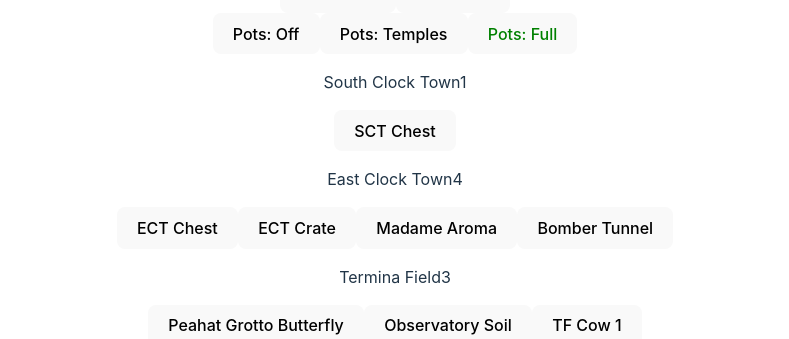
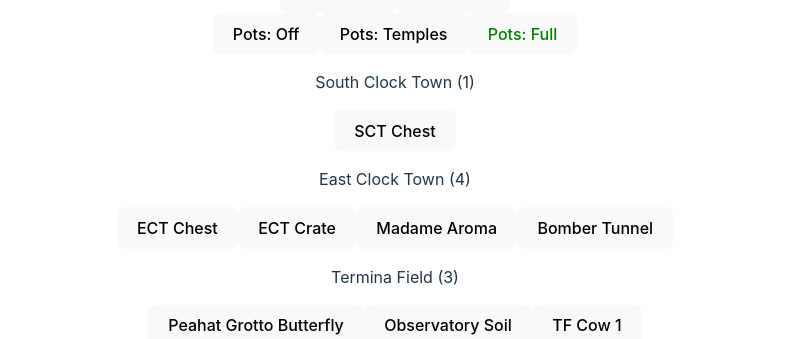
Before and after one commit to ChaoticYosher/mmr-mystery-tracker, a React (Vite) app: page / in a window 1280 px wide. Shown: the part 303-642 px from the top of the page, without its empty margins (245-1034 px from the left). Built offline with nearby package versions, Linux system fonts and the light colour scheme.

Commit message:
lift reducers into their own providers

```diff
--- a/src/App.tsx
+++ b/src/App.tsx
@@ -1,29 +1,13 @@
 import "./App.css";
 import { Checklist } from "./components/Checklist";
-import { LocationContext } from "./components/LocationContext";
-import { SettingContext } from "./components/SettingContext";
+import { LocationProvider } from "./components/LocationProvider";
+import { SettingProvider } from "./components/SettingProvider";
 import _locations from "./data/checks.json";
 import _settings from "./data/mystery.json";
 import { LocationData, SettingData } from "./types/LocationData";
 
-function App() {
+function initializeSettings(): SettingData {
     const initialSettings: { [key: string]: string } = {};
-    const locations: LocationData = {
-        locations: _locations,
-        regionCache: new Map<string, number[]>(),
-        checkedLocations: new Map<string, string[]>(),
-    };
-    locations.locations.forEach((location, index) => {
-        location.id = index;
-        const region: string = location.region;
-        if (!locations.regionCache.has(region)) {
-            locations.regionCache.set(region, []);
-        }
-        if (!locations.checkedLocations.has(region)) {
-            locations.checkedLocations.set(region, []);
-        }
-        locations.regionCache.get(region)?.push(index);
-    });
     const settings: SettingData = {
         settings: _settings,
         enabled: initialSettings,
@@ -35,14 +19,36 @@ function App() {
             }
         })
     );
+    return settings;
+}
+
+function initialLocations(): LocationData {
+    const initialLocations: LocationData = {
+        locations: _locations,
+        regionCache: new Map<string, number[]>(),
+        checkedLocations: new Map<string, string[]>(),
+    };
+    initialLocations.locations.forEach((location, index) => {
+        location.id = index;
+        const region: string = location.region;
+        if (!initialLocations.regionCache.has(region)) {
+            initialLocations.regionCache.set(region, []);
+        }
+        if (!initialLocations.checkedLocations.has(region)) {
+            initialLocations.checkedLocations.set(region, []);
+        }
+        initialLocations.regionCache.get(region)?.push(index);
+    });
+    return initialLocations;
+}
+
+function App() {
     return (
-        <>
-            <LocationContext.Provider value={locations}>
-                <SettingContext.Provider value={settings}>
-                    <Checklist></Checklist>
-                </SettingContext.Provider>
-            </LocationContext.Provider>
-        </>
+        <LocationProvider initialLocations={initialLocations()}>
+            <SettingProvider initialSettings={initializeSettings()}>
+                <Checklist></Checklist>
+            </SettingProvider>
+        </LocationProvider>
     );
 }
 
--- a/src/components/Checklist.tsx
+++ b/src/components/Checklist.tsx
@@ -2,8 +2,8 @@ import { useContext } from "react";
 import { LocationData, SettingData } from "../types/LocationData";
 import { LocationContext } from "./LocationContext";
 import { MysterySetting } from "./MysterySetting";
+import { Region } from "./Region";
 import { SettingContext } from "./SettingContext";
-import { Region } from "./Region";
 
 export function Checklist() {
     const locations: LocationData = useContext(LocationContext);
--- a/src/components/Location.tsx
+++ b/src/components/Location.tsx
@@ -1,41 +1,15 @@
-import { useContext } from "react";
 import { Check } from "../types/Check";
-import {
-    LocationData,
-    TrackerAction,
-    UpdateLocationData,
-} from "../types/LocationData";
-import { LocationContext } from "./LocationContext";
-import { useImmerReducer } from "use-immer";
-
-function reducer(locations: LocationData, action: UpdateLocationData) {
-    switch (action.type) {
-        case TrackerAction.UpdateLocation: {
-            const regionCheckedCache = locations.checkedLocations.get(
-                action.region
-            );
-            if (regionCheckedCache) {
-                if (regionCheckedCache.includes(action.name)) {
-                    regionCheckedCache.splice(
-                        regionCheckedCache.indexOf(action.name)
-                    );
-                } else {
-                    regionCheckedCache.push(action.name);
-                }
-            }
-            return locations;
-        }
-    }
-}
+import { LocationData, TrackerAction } from "../types/LocationData";
+import { useLocations, useLocationsDispatch } from "./LocationContext";
 
 export function Location({ id, name, region }: Check) {
-    const locations: LocationData = useContext(LocationContext);
-    const [state, dispatch] = useImmerReducer(reducer, locations);
+    const locations: LocationData = useLocations();
+    const dispatch = useLocationsDispatch();
     return (
         <button
             key={id}
             className={
-                state.checkedLocations.get(region)?.includes(name)
+                locations.checkedLocations.get(region)?.includes(name)
                     ? "checked"
                     : ""
             }
--- a/src/components/LocationContext.ts
+++ b/src/components/LocationContext.ts
@@ -1,8 +1,20 @@
-import { LocationData } from "../types/LocationData";
-import { createContext } from "react";
+import { createContext, Dispatch, useContext } from "react";
+import { LocationData, UpdateLocationData } from "../types/LocationData";
 
 export const LocationContext = createContext<LocationData>({
     locations: [],
     regionCache: new Map<string, number[]>(),
     checkedLocations: new Map<string, string[]>(),
 });
+
+export function useLocations() {
+    return useContext(LocationContext);
+}
+
+export const LocationDispatchContext = createContext<
+    Dispatch<UpdateLocationData>
+>(() => {});
+
+export function useLocationsDispatch() {
+    return useContext(LocationDispatchContext);
+}
--- /dev/null
+++ b/src/components/LocationProvider.tsx
@@ -0,0 +1,49 @@
+import { useImmerReducer } from "use-immer";
+import {
+    LocationData,
+    TrackerAction,
+    UpdateLocationData,
+} from "../types/LocationData";
+import { LocationContext, LocationDispatchContext } from "./LocationContext";
+
+function reducer(locations: LocationData, action: UpdateLocationData) {
+    switch (action.type) {
+        case TrackerAction.UpdateLocation: {
+            const regionCheckedCache = locations.checkedLocations.get(
+                action.region
+            );
+            if (regionCheckedCache) {
+                if (regionCheckedCache.includes(action.name)) {
+                    regionCheckedCache.splice(
+                        regionCheckedCache.indexOf(action.name),
+                        1
+                    );
+                } else {
+                    regionCheckedCache.push(action.name);
+                }
+            }
+            return locations;
+        }
+    }
+}
+
+export type LocationProviderProps = React.PropsWithChildren & {
+    initialLocations: LocationData;
+};
+
+export function LocationProvider({
+    initialLocations,
+    children,
+}: LocationProviderProps) {
+    const [locations, locationDispatch] = useImmerReducer(
+        reducer,
+        initialLocations
+    );
+    return (
+        <LocationContext.Provider value={locations}>
+            <LocationDispatchContext.Provider value={locationDispatch}>
+                {children}
+            </LocationDispatchContext.Provider>
+        </LocationContext.Provider>
+    );
+}
--- a/src/components/MysterySetting.tsx
+++ b/src/components/MysterySetting.tsx
@@ -1,40 +1,14 @@
-import { useContext } from "react";
-import { useImmerReducer } from "use-immer";
-import {
-    SettingData,
-    SettingUpdateData,
-    TrackerAction,
-} from "../types/LocationData";
+import { SettingData, TrackerAction } from "../types/LocationData";
 import { Category, MysterySettingData } from "../types/MysterySettingData";
-import { SettingContext } from "./SettingContext";
-
-function reducer(data: SettingData, action: SettingUpdateData) {
-    switch (action.type) {
-        case TrackerAction.UpdateSetting: {
-            const setting: MysterySettingData | undefined = data.settings.find(
-                (setting) => action.category === setting.name
-            );
-            if (
-                setting &&
-                setting.categories.find(
-                    (category) => category.name === action.value
-                )
-            ) {
-                data.enabled[action.category] = action.value;
-            }
-            return data;
-        }
-    }
-}
+import { useSetting, useSettingDispatch } from "./SettingContext";
 
 export interface MysterySettingProps {
     setting: MysterySettingData;
 }
 
 export function MysterySetting({ setting }: MysterySettingProps) {
-    const data: SettingData = useContext(SettingContext);
-    const [state, dispatch] = useImmerReducer(reducer, data);
-
+    const data: SettingData = useSetting();
+    const dispatch = useSettingDispatch();
     return (
         <div>
             {setting.categories.map((category: Category) => (
@@ -49,7 +23,7 @@ export function MysterySetting({ setting }: MysterySettingProps) {
                     }
                     className={
                         category.name &&
-                        category.name === state.enabled[setting.name]
+                        category.name === data.enabled[setting.name]
                             ? "selected-setting"
                             : ""
                     }
--- a/src/components/Region.tsx
+++ b/src/components/Region.tsx
@@ -1,21 +1,25 @@
-import { useContext } from "react";
 import { LocationData } from "../types/LocationData";
 import { Location } from "./Location";
-import { LocationContext } from "./LocationContext";
+import { useLocations } from "./LocationContext";
 
 export interface RegionProps {
     name: string;
 }
 
+function calculateRemainingChecks(locations: LocationData, name: string) {
+    return (
+        (locations.regionCache.get(name)?.length ?? 0) -
+        (locations.checkedLocations.get(name)?.length ?? 0)
+    );
+}
+
 export function Region({ name }: RegionProps) {
-    const locations: LocationData = useContext(LocationContext);
+    const locations: LocationData = useLocations();
     return (
         <>
             <div>
                 <p>
-                    {name}
-                    {(locations.regionCache.get(name)?.length ?? 0) -
-                        (locations.checkedLocations.get(name)?.length ?? 0)}
+                    {name} ({calculateRemainingChecks(locations, name)})
                 </p>
                 {locations.regionCache.get(name)?.map((locationIndex) => (
                     <Location
--- a/src/components/SettingContext.ts
+++ b/src/components/SettingContext.ts
@@ -1,7 +1,19 @@
-import { createContext } from "react";
-import { SettingData } from "../types/LocationData";
+import { createContext, Dispatch, useContext } from "react";
+import { SettingData, SettingUpdateData } from "../types/LocationData";
 
 export const SettingContext = createContext<SettingData>({
     settings: [],
     enabled: {},
 });
+
+export function useSetting() {
+    return useContext(SettingContext);
+}
+
+export const SettingDispatchContext = createContext<
+    Dispatch<SettingUpdateData>
+>(() => {});
+
+export function useSettingDispatch() {
+    return useContext(SettingDispatchContext);
+}
--- /dev/null
+++ b/src/components/SettingProvider.tsx
@@ -0,0 +1,48 @@
+import { useImmerReducer } from "use-immer";
+import {
+    SettingData,
+    SettingUpdateData,
+    TrackerAction,
+} from "../types/LocationData";
+import { SettingContext, SettingDispatchContext } from "./SettingContext";
+import { MysterySettingData } from "../types/MysterySettingData";
+
+function reducer(data: SettingData, action: SettingUpdateData) {
+    switch (action.type) {
+        case TrackerAction.UpdateSetting: {
+            const setting: MysterySettingData | undefined = data.settings.find(
+                (setting) => action.category === setting.name
+            );
+            if (
+                setting &&
+                setting.categories.find(
+                    (category) => category.name === action.value
+                )
+            ) {
+                data.enabled[action.category] = action.value;
+            }
+            return data;
+        }
+    }
+}
+
+export type SettingProviderProps = React.PropsWithChildren & {
+    initialSettings: SettingData;
+};
+
+export function SettingProvider({
+    initialSettings,
+    children,
+}: SettingProviderProps) {
+    const [settings, settingsDispatch] = useImmerReducer(
+        reducer,
+        initialSettings
+    );
+    return (
+        <SettingContext.Provider value={settings}>
+            <SettingDispatchContext.Provider value={settingsDispatch}>
+                {children}
+            </SettingDispatchContext.Provider>
+        </SettingContext.Provider>
+    );
+}
```
